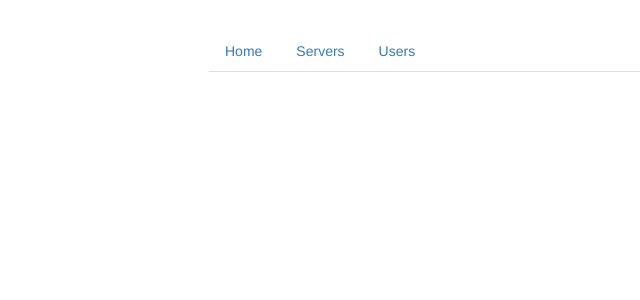
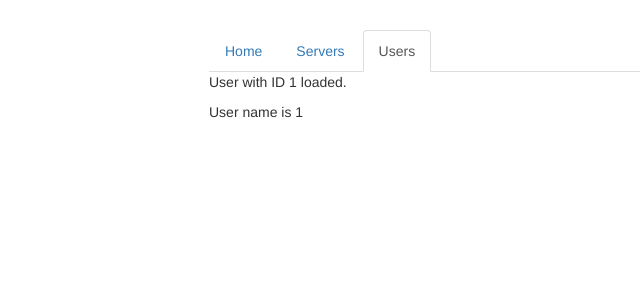
Before and after one commit to mmullerx4/routing-start, an Angular app: page /users/1/1 in a window 1280 px wide. Before the commit this address led to /. Shown: the top 300 px of the page, without its empty margins (56-696 px from the left). Built offline with nearby package versions, Linux system fonts and the light colour scheme.

Commit message:
w06-fetching route params

```diff
--- a/src/app/app.module.ts
+++ b/src/app/app.module.ts
@@ -16,6 +16,7 @@ import { ServersService } from './servers/servers.service';
 const appRoutes: Routes = [
   { path: '', component: HomeComponent },
   { path: 'users', component: UsersComponent },
+  { path: 'users/:id/:name', component: UserComponent },
   { path: 'servers', component: ServersComponent }
 
 ];
--- a/src/app/servers/servers.component.html
+++ b/src/app/servers/servers.component.html
@@ -10,6 +10,7 @@
     </div>
   </div>
   <div class="col-xs-12 col-sm-4">
+    <button class="btn btn-primary" (click)="onReload()">Reload Page</button>
     <app-edit-server></app-edit-server>
     <hr>
     <app-server></app-server>
--- a/src/app/servers/servers.component.ts
+++ b/src/app/servers/servers.component.ts
@@ -1,5 +1,6 @@
 import { Component, OnInit } from '@angular/core';
 import { ServersService } from './servers.service';
+import { ActivatedRoute, Router } from '@angular/router';
 
 @Component({
   selector: 'app-servers',
@@ -9,10 +10,19 @@ import { ServersService } from './servers.service';
 export class ServersComponent implements OnInit {
   public servers: {id: number, name: string, status: string}[] = [];
 
-  constructor(private serversService: ServersService) { }
+  //ActivatedRoute injects the current active route
+  constructor(private serversService: ServersService,
+    private router: Router,
+    private route: ActivatedRoute) {
+
+    }
 
   ngOnInit() {
     this.servers = this.serversService.getServers();
   }
 
+  onReload() {
+    //this.router.navigate(['servers'], {relativeTo: this.route}); //relativeTo to tell navigate figure where we are compared to the root or active route
+  }
+
 }
--- a/src/app/users/user/user.component.html
+++ b/src/app/users/user/user.component.html
@@ -1,2 +1,2 @@
-<p>User with ID _ID_ loaded.</p>
-<p>User name is _NAME_</p>
+<p>User with ID {{ user.id }} loaded.</p>
+<p>User name is {{ user.name }}</p>
--- a/src/app/users/user/user.component.ts
+++ b/src/app/users/user/user.component.ts
@@ -1,4 +1,5 @@
 import { Component, OnInit } from '@angular/core';
+import { ActivatedRoute } from '@angular/router';
 
 @Component({
   selector: 'app-user',
@@ -8,9 +9,15 @@ import { Component, OnInit } from '@angular/core';
 export class UserComponent implements OnInit {
   user: {id: number, name: string};
 
-  constructor() { }
+  //inject & get access to the currently loaded route
+  constructor(private routea: ActivatedRoute) { }
 
+  //snapshot of currently active route we have params of object
   ngOnInit() {
+    this.user = {
+      id: this.routea.snapshot.params['id'],
+      name: this.routea.snapshot.params['name']
+    }
   }
 
 }
```
